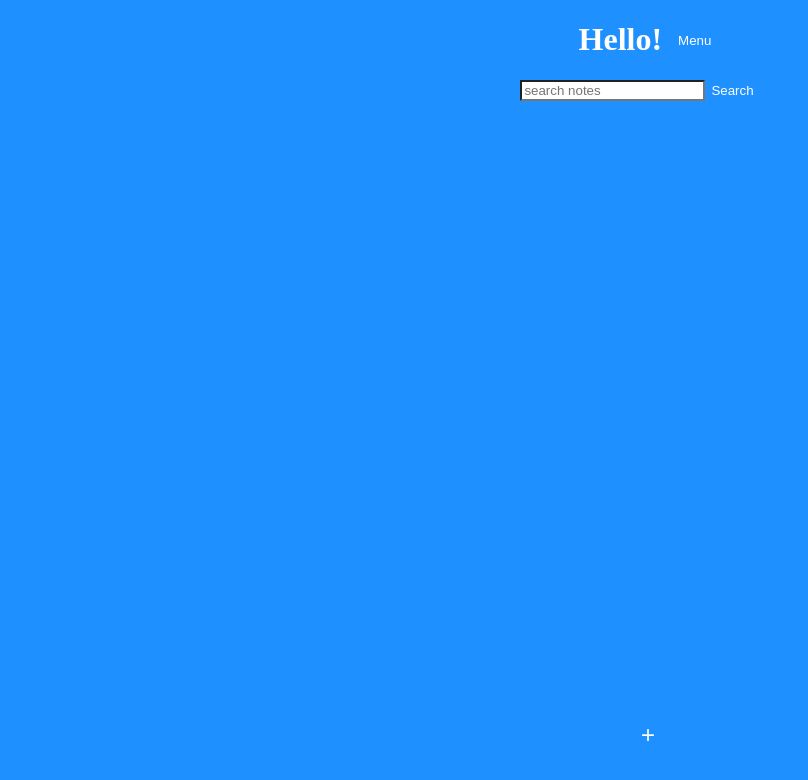
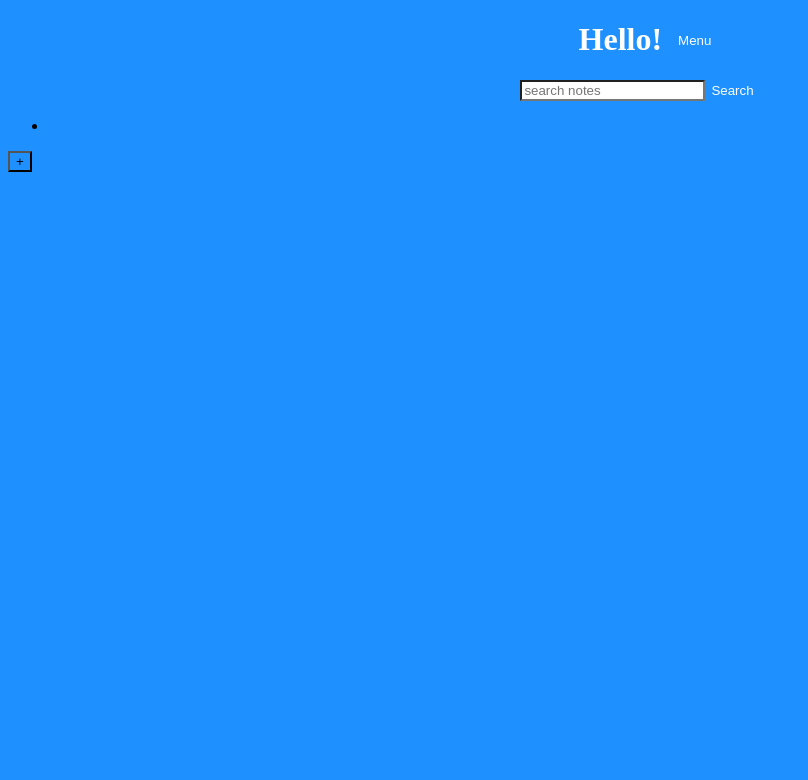
Before and after one commit to evgybarabanova/notes, a Vue app in the folder stickers/app-vue/: page /home in a window 1280 px wide. Shown: the top 780 px of the page, without its empty margins (0-808 px from the left). Built offline with nearby package versions, Linux system fonts and the light colour scheme.

Commit message:
add forms

```diff
--- a/stickers/app-vue/src/components/MenuHeader.vue
+++ b/stickers/app-vue/src/components/MenuHeader.vue
@@ -1,7 +1,6 @@
 <template>
      <header className="home-page-header">
         <h1 className="home-page-header__title">Hello!</h1>
-
         <button
           className="home-page-header__menu-button"
         >
--- a/stickers/app-vue/src/components/PostForm.vue
+++ b/stickers/app-vue/src/components/PostForm.vue
@@ -1,36 +1,47 @@
 <template>
-  <div>
-    <button class="home-page-footer__add-button" @click="createNote">
-      +
+    <form @submit.prevent>
+        <ul className="list">
+            <li className="list__item" v-for="note in notes">
+                <div className="sticker">
+                       <p>
+                           {{ note.text }}
+                       </p>
+                </div>
+            </li>
+        </ul>
+    </form>
+     <button className="home-page-footer__add-button" @click="createNote">
+        +
     </button>
-    <!-- <button  @click="retrieveNotes">
-      set post
-    </button> -->
-  </div>
 </template>
 
 <script>
-import retrieveNotes from '@/logic';
-import createNote from '@/logic';
-import axios from 'axios';
+
 export default {
-  methods: {
-  }
+    data() {
+        return {
+            notes: {
+                text: ""
+            }
+        }
+    },
+    methods: {
+        createNote() {
+            this.$emit('create', this.note)
+            this.note = {
+                text: ""
+            }
+        },
+        retrieveNotes() {
+            this.$emit('retrieve', this.note)
+            this.note = {
+                text: ""
+            }
+        }
+    }
 }
-
 </script>
 
 <style scoped>
-.home-page-footer__add-button {
-  border: none;
-  background-color: transparent;
-  color: #fff;
-  font-size: x-large;
-  display: flex;
-  justify-content: center;
-  position: fixed;
-  bottom: 0;
-  width: 100%;
-  height: 5rem;
-}
+
 </style>
--- a/stickers/app-vue/src/components/PostList.vue
+++ /dev/null
@@ -1,25 +0,0 @@
-<template>
-    <ul className="list">
-            <li className="list__item">
-                <div className="sticker" v-for="note in notes">
-                    <p
-                        className="sticker__text"
-                      >
-                        {{note.text}}
-                      </p>
-                </div>
-            </li>
-          </ul>
-</template>
-
-<script>
-export default {
-
-}
-</script>
-
-<style scoped>
-ul{
-  list-style: none;
-}
-</style>
--- a/stickers/app-vue/src/components/SearchForm.vue
+++ b/stickers/app-vue/src/components/SearchForm.vue
@@ -1,8 +1,9 @@
 <template>
     <div>
-        <form className="home-page-main-form">
+        <form className="home-page-main-form" @submit.prevent>
           <div className="home-page-main__search">
             <input
+              v-model="note.search"
               type="search"
               name="query"
               placeholder="search notes"
@@ -11,6 +12,7 @@
             <button
               className="home-page-header__search-button"
               type="submit"
+              @click="searchNotes"
             >
               Search
             </button>
@@ -21,7 +23,13 @@
 
 <script>
     export default {
+        data(){
+          return {
+            note: {
 
+            }
+          }
+        }
     }
 </script>
 
--- a/stickers/app-vue/src/components/SettingForm.vue
+++ b/stickers/app-vue/src/components/SettingForm.vue
@@ -12,7 +12,9 @@
 
 <script>
     export default {
+       methods:{
 
+       }
     }
 </script>
 
--- a/stickers/app-vue/src/pages/Home.vue
+++ b/stickers/app-vue/src/pages/Home.vue
@@ -2,20 +2,51 @@
     <div>
         <MenuHeader />
         <SearchForm />
-        <PostListVue />
-        <PostFormVue />
+        <PostForm @create="createNote" />
     </div>
 </template>
 
 <script>
-import PostFormVue from '@/components/PostForm.vue';
-import PostListVue from '@/components/PostList.vue';
 import MenuHeader from '@/components/MenuHeader.vue';
 import SearchForm from '@/components/SearchForm.vue';
+import PostForm from '@/components/PostForm.vue';
+import { retrieveNotes } from '@/logic';
+import { createNote } from '@/logic';
 
 export default {
     components: {
-        PostFormVue, PostListVue, MenuHeader, SearchForm
+        MenuHeader, SearchForm, PostForm
+    },
+    data() {
+        return {
+            notes: []
+        }
+    },
+    methods: {
+        retrieveNotes(note) {
+            try {
+                const { text } = note
+
+                retrieveNotes(text)
+                    .then((token) => {
+                        sessionStorage.token = token;
+                    })
+                    .catch((error) => alert(error.message));
+            } catch (error) {
+                alert(error.message);
+            }
+        },
+        createNote(note) {
+            const { text } = note
+            try {
+                createNote(text)
+                    .then((token) => retrieveNotes(sessionStorage.token = token))
+                    .then((notes) => {notes.push(note)})
+                    .catch((error) => alert(error.message));
+            } catch (error) {
+                alert(error.message);
+            }
+        }
     }
 }
 </script>
```
